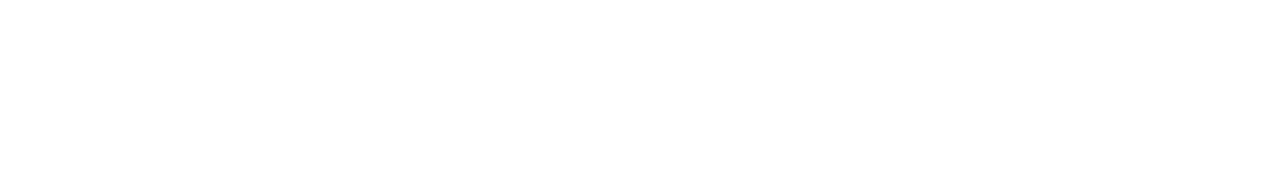
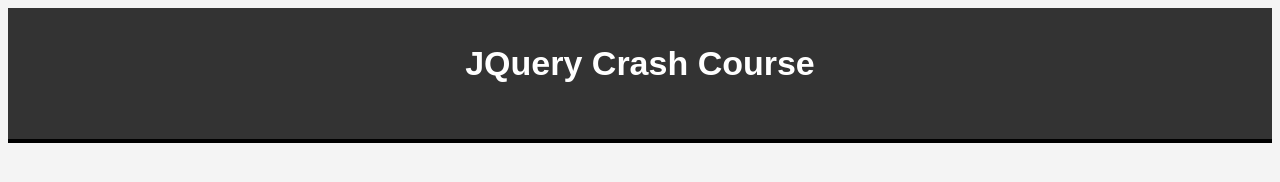
Before and after one commit to kaseyknudsen/jquery-crash-course, a plain HTML site: page index.html in a window 1280 px wide. Drawn offline with nearby package versions, Linux system fonts and the light colour scheme.

Commit message:
added styling

```diff
--- a/index.html
+++ b/index.html
@@ -1,11 +1,25 @@
 <!DOCTYPE html>
 <html lang="en">
-<head>
-    <meta charset="UTF-8">
-    <meta name="viewport" content="width=device-width, initial-scale=1.0">
-    <title>JQuery</title>
-</head>
-<body>
+  <head>
+    <meta charset="UTF-8" />
+    <meta name="viewport" content="width=device-width, initial-scale=1.0" />
+    <title>JQuery Crash Course | Selectors</title>
+    <script
+      src="https://code.jquery.com/jquery-3.7.0.min.js"
+      integrity="sha256-2Pmvv0kuTBOenSvLm6bvfBSSHrUJ+3A7x6P5Ebd07/g="
+      crossorigin="anonymous"
+    ></script>
+    <link rel="stylesheet" href="style.css">
+  </head>
+  <body>
+    <header>
+        <h1>JQuery Crash Course</h1>
+        <div class="container">
 
-</body>
+        </div>
+    </header>
+    <script>
+
+    </script>
+  </body>
 </html>
--- /dev/null
+++ b/style.css
@@ -0,0 +1,21 @@
+body {
+  font-size: 17px;
+  font-family: arial;
+  background: #f4f4f4;
+  line-height: 1.5em;
+}
+
+header {
+  background: #333;
+  color: white;
+  padding: 20px;
+  text-align: center;
+  border-bottom: 4px solid black;
+  margin-bottom: 10px;
+}
+
+.container {
+  width: 90%;
+  margin: auto;
+  padding: 10px;
+}
```
